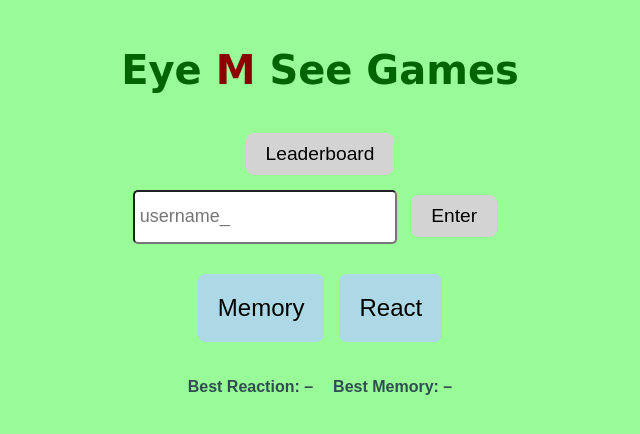
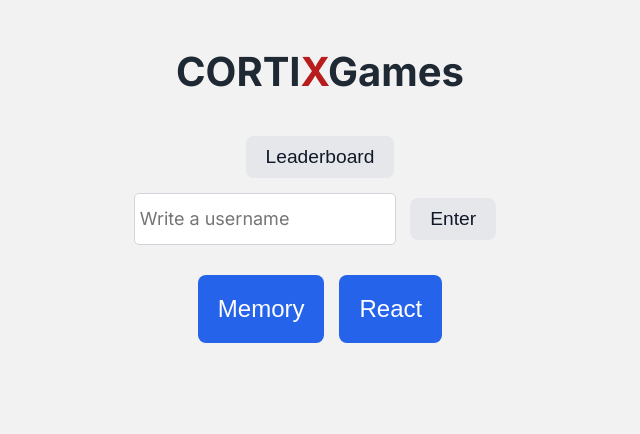
Before and after one commit to fingers53/CortiXGames, a FastAPI app: page / in a window 1280 px wide. Shown: the top 434 px of the page, without its empty margins (320-960 px from the left). Run offline with FastAPI, Linux system fonts and the light colour scheme.

Commit message:
cleaned up landing page and made it pretty!

```diff
--- a/static/main.js
+++ b/static/main.js
@@ -1,12 +1,7 @@
-/**
- * Landing page utilities for username handling and navigation.
- * Provides validation for usernames and gates game navigation on a saved username
- * stored in localStorage under the "username" key.
- */
-
 const USERNAME_KEY = "username";
 const bestReaction = document.getElementById("best-reaction");
 const bestMemory = document.getElementById("best-memory");
+const bestScoresContainer = document.getElementById("best-scores");
 
 function validateUsername(name) {
     const usernameRegex = /^[A-Za-z0-9_]{3,20}$/;
@@ -34,6 +29,7 @@ function confirmUsername() {
         enterButton.style.display = "none";
     }
 
+    // Now that we have a valid username, fetch best scores
     fetchBestScores();
 }
 
@@ -67,7 +63,7 @@ function hydrateUsernameField() {
 
     if (!usernameInput) return;
 
-    if (savedUsername) {
+    if (savedUsername && validateUsername(savedUsername)) {
         usernameInput.value = savedUsername;
         usernameInput.disabled = true;
         usernameInput.style.backgroundColor = "#f0f0f0";
@@ -75,15 +71,38 @@ function hydrateUsernameField() {
         if (enterButton) {
             enterButton.style.display = "none";
         }
+        // we *might* have scores; fetch them and show container only if they exist
+        fetchBestScores();
+    } else {
+        // no valid username → hide the block
+        if (bestScoresContainer) {
+            bestScoresContainer.style.display = "none";
+        }
     }
 }
 
 function renderBestScores(reactionBest, memoryBest) {
-    if (bestReaction) {
-        bestReaction.textContent = `Best Reaction: ${reactionBest ?? "–"}`;
+    const hasReaction = reactionBest != null;
+    const hasMemory = memoryBest != null;
+
+    // If we have no scores at all, keep it hidden
+    if (!hasReaction && !hasMemory) {
+        if (bestScoresContainer) {
+            bestScoresContainer.style.display = "none";
+        }
+        return;
     }
-    if (bestMemory) {
-        bestMemory.textContent = `Best Memory: ${memoryBest ?? "–"}`;
+
+    if (bestScoresContainer) {
+        bestScoresContainer.style.display = "block";
+    }
+
+    if (bestReaction && hasReaction) {
+        bestReaction.textContent = `Best Reaction: ${reactionBest}`;
+    }
+
+    if (bestMemory && hasMemory) {
+        bestMemory.textContent = `Best Memory: ${memoryBest}`;
     }
 }
 
@@ -96,12 +115,17 @@ function fetchBestScores() {
         .then((data) => {
             renderBestScores(data.reaction_best, data.memory_best);
         })
-        .catch((err) => console.error("Failed to fetch best scores:", err));
+        .catch((err) => {
+            console.error("Failed to fetch best scores:", err);
+            // on error, hide rather than show junk
+            if (bestScoresContainer) {
+                bestScoresContainer.style.display = "none";
+            }
+        });
 }
 
 window.addEventListener("DOMContentLoaded", () => {
     hydrateUsernameField();
-    fetchBestScores();
     attachNavigation("memory-button", "/memory-game");
     attachNavigation("reaction-button", "/reaction-game");
 });
--- a/static/styles.css
+++ b/static/styles.css
@@ -1,7 +1,7 @@
 /* styles.css */
 body {
-    background-color: palegreen; /* Set background color to pale green */
-    font-family: Arial, sans-serif;
+    background-color: #F2F2F2; /* soft neutral grey */
+    font-family: 'Inter', system-ui, -apple-system, BlinkMacSystemFont, 'Segoe UI', sans-serif;
     margin: 0;
     padding: 0;
 }
@@ -13,26 +13,29 @@ body {
 
 .title h1 {
     font-size: 2.5em;
-    color: darkgreen;
-    font-family: 'Comic Sans MS', cursive, sans-serif;
+    color: #1F2933; /* dark slate */
+    font-family: 'Inter', system-ui, -apple-system, BlinkMacSystemFont, 'Segoe UI', sans-serif;
+    font-weight: 700;
 }
 
 .emphasize {
-    color: darkred;
+    color: #B91C1C; /* refined deep red */
 }
 
 .game-button {
     padding: 20px;
     font-size: 1.5em;
-    background-color: lightblue;
+    background-color: #2563EB; /* primary blue */
+    color: #FFFFFF;
     border: none;
     border-radius: 8px;
     cursor: pointer;
-    transition: background-color 0.3s ease;
+    transition: background-color 0.2s ease, transform 0.05s ease;
 }
 
 .game-button:hover {
-    background-color: deepskyblue;
+    background-color: #1D4ED8; /* darker blue on hover */
+    transform: translateY(-1px);
 }
 
 .bottom-buttons {
@@ -43,15 +46,17 @@ body {
     margin: 0 10px;
     padding: 10px 20px;
     font-size: 1.2em;
-    background-color: lightgray;
+    background-color: #E5E7EB; /* light grey */
+    color: #111827; /* near-black text */
     border: none;
     border-radius: 8px;
     cursor: pointer;
-    transition: background-color 0.3s ease;
+    transition: background-color 0.2s ease, transform 0.05s ease;
 }
 
 .bottom-buttons button:hover {
-    background-color: gray;
+    background-color: #D1D5DB; /* slightly darker grey */
+    transform: translateY(-1px);
 }
 
 .sound-toggle {
@@ -82,7 +87,7 @@ body {
     left: 0;
     right: 0;
     bottom: 0;
-    background-color: #ccc;
+    background-color: #9CA3AF; /* muted grey */
     transition: .4s;
     border-radius: 34px;
 }
@@ -94,18 +99,19 @@ body {
     width: 14px;
     left: 3px;
     bottom: 3px;
-    background-color: white;
+    background-color: #FFFFFF;
     transition: .4s;
     border-radius: 50%;
 }
 
 input:checked + .slider {
-    background-color: #2196F3;
+    background-color: #10B981; /* emerald when ON */
 }
 
 input:checked + .slider:before {
     transform: translateX(20px);
 }
+
 /* Enlarged username input */
 .username-input {
     width: 250px;
@@ -114,6 +120,8 @@ input:checked + .slider:before {
     padding: 5px;
     border-radius: 5px;
     margin-top: 15px;
+    border: 1px solid #D1D5DB;
+    font-family: 'Inter', system-ui, -apple-system, BlinkMacSystemFont, 'Segoe UI', sans-serif;
 }
 
 /* Top leaderboard button */
@@ -127,14 +135,17 @@ input:checked + .slider:before {
     padding: 10px 20px;
     font-size: 16px;
     border: none;
-    background-color: #4CAF50;
+    background-color: #2563EB; /* same primary blue */
     color: white;
     border-radius: 5px;
     cursor: pointer;
+    font-family: 'Inter', system-ui, -apple-system, BlinkMacSystemFont, 'Segoe UI', sans-serif;
+    transition: background-color 0.2s ease, transform 0.05s ease;
 }
 
 .leaderboard-button:hover {
-    background-color: #45a049;
+    background-color: #1D4ED8;
+    transform: translateY(-1px);
 }
 
 /* Game buttons in a 1x2 grid */
@@ -147,9 +158,10 @@ input:checked + .slider:before {
 
 .best-scores {
     margin-top: 20px;
-    color: #2f4f4f;
+    color: #374151; /* slate */
     font-weight: bold;
     display: flex;
     justify-content: center;
     gap: 20px;
+    font-family: 'Inter', system-ui, -apple-system, BlinkMacSystemFont, 'Segoe UI', sans-serif;
 }
--- a/templates/landing_page.html
+++ b/templates/landing_page.html
@@ -1,22 +1,26 @@
 <!DOCTYPE html>
 <html lang="en">
+
 <head>
     <meta charset="UTF-8">
+    <link href="https://fonts.googleapis.com/css2?family=Inter:wght@400;600;700&display=swap" rel="stylesheet">
     <meta name="viewport" content="width=device-width, initial-scale=1.0">
     <meta name="csrf-token" content="{{ csrf_token }}">
-    <title>Eye-M-See Games</title>
+    <title>CORTI</title>
+    <link rel="icon" type="image/x-icon" href="/static/favicon.ico">
     <link rel="stylesheet" href="/static/styles.css">
 </head>
+
 <body>
     <div class="container">
         <div class="title">
-            <h1>Eye <span class="emphasize">M</span> See Games</h1>
+            <h1>CORTI<span class="emphasize">X</span>Games</h1>
         </div>
 
         <div class="bottom-buttons">
             <button onclick="location.href='/leaderboard'">Leaderboard</button>
             <div class="username-container">
-                <input type="text" id="username" class="username-input" placeholder="username_" />
+                <input type="text" id="username" class="username-input" placeholder="Write a username" />
                 <button id="enter-button" onclick="confirmUsername()">Enter</button>
             </div>
         </div>
@@ -26,12 +30,14 @@
             <button id="reaction-button" class="game-button">React</button>
         </div>
 
-        <div id="best-scores" class="best-scores">
-            <p id="best-reaction">Best Reaction: –</p>
-            <p id="best-memory">Best Memory: –</p>
+        <div id="best-scores" class="best-scores" style="display: none;">
+            <p id="best-reaction"></p>
+            <p id="best-memory"></p>
         </div>
+
     </div>
 
     <script src="/static/main.js"></script>
 </body>
+
 </html>
--- a/templates/leaderboard.html
+++ b/templates/leaderboard.html
@@ -2,6 +2,7 @@
 <html lang="en">
 <head>
     <meta charset="UTF-8">
+    <link rel="icon" type="image/x-icon" href="/static/favicon.ico">
     <meta name="viewport" content="width=device-width, initial-scale=1.0">
     <title>Game Leaderboard</title>
     <link rel="stylesheet" href="/static/styles.css">
--- a/templates/memory_game.html
+++ b/templates/memory_game.html
@@ -2,6 +2,7 @@
 <html lang="en">
 <head>
     <meta charset="UTF-8">
+    <link rel="icon" type="image/x-icon" href="/static/favicon.ico">
     <meta name="viewport" content="width=device-width, initial-scale=1.0">
     <meta name="csrf-token" content="{{ csrf_token }}">
     <title>Memory Game</title>
--- a/templates/memory_leaderboard.html
+++ b/templates/memory_leaderboard.html
@@ -3,6 +3,7 @@
 
 <head>
     <meta charset="UTF-8">
+    <link rel="icon" type="image/x-icon" href="/static/favicon.ico">
     <meta name="viewport" content="width=device-width, initial-scale=1.0">
     <title>Memory Game Leaderboard</title>
     <style>
--- a/templates/reaction_leaderboard.html
+++ b/templates/reaction_leaderboard.html
@@ -3,6 +3,7 @@
 
 <head>
     <meta charset="UTF-8">
+    <link rel="icon" type="image/x-icon" href="/static/favicon.ico">
     <meta name="viewport" content="width=device-width, initial-scale=1.0">
     <title>Reaction Game Leaderboard</title>
     <style>
```
Also changed, not shown: static/gameFlow.js (+20 -2 lines), static/memory_game.css (+21 -0 lines), static/memory_game.js (+10 -1 lines), static/reaction_game.css (+30 -0 lines), static/reaction_game.js (+29 -2 lines), static/round1.js (+5 -6 lines), static/round2.js (+4 -5 lines), static/round3.js (+4 -5 lines), templates/reaction_game.html (+10 -0 lines), scores.sqlite3, static/favicon.ico (added).
